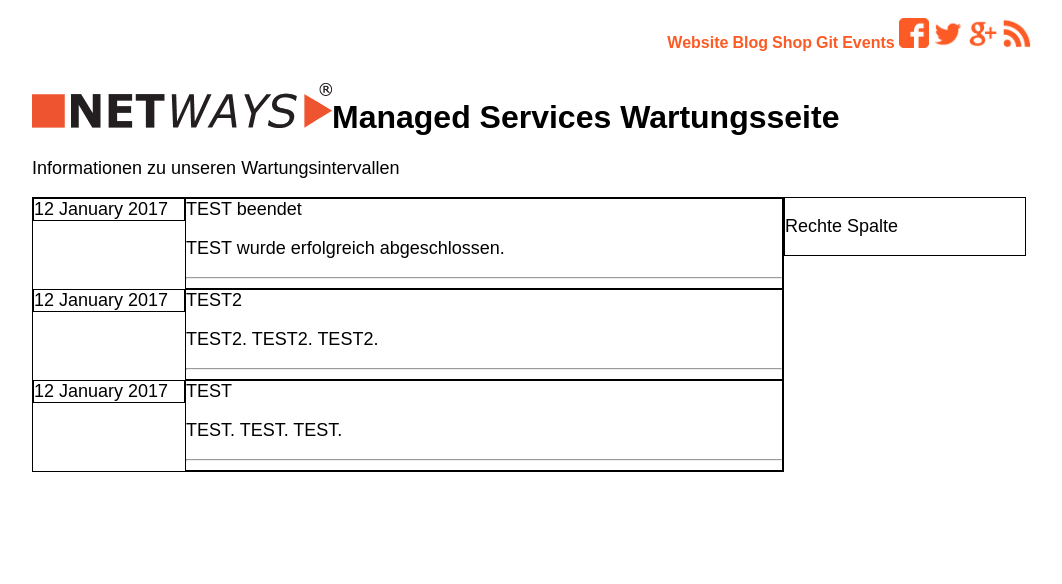
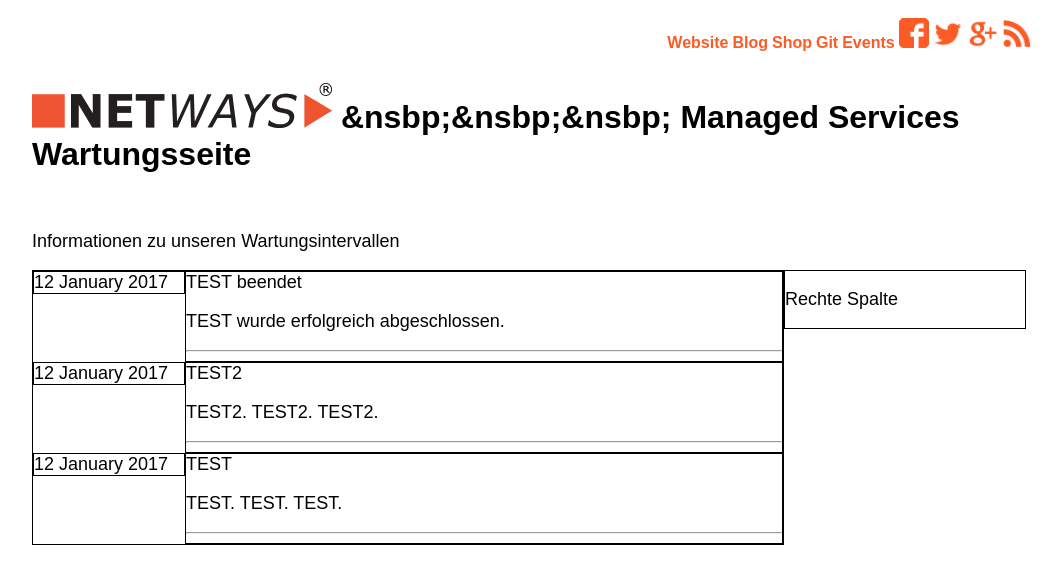
Before and after one commit to Storagegirl/storagegirl.github.io, a Jekyll site: the page built from index.html, in a window 1280 px wide. Shown: the top 584 px of the page, without its empty margins (108-1170 px from the left). Built offline with Jekyll 4.4.1, drawn with Linux system fonts in a browser that asks for light colours.

Commit message:
Update index.html

```diff
--- a/index.html
+++ b/index.html
@@ -18,7 +18,8 @@
 	</div>
 
 	<div class=boxheader>
-	<h1><img src="NETWAYS_Logo_RGB_transparent_schwarz_72dpi.png" style="width: 300px; height: 45px">Managed Services Wartungsseite</h1>
+	<h1><img src="NETWAYS_Logo_RGB_transparent_schwarz_72dpi.png" style="width: 300px; height: 45px"> &nsbp;&nsbp;&nsbp; Managed Services Wartungsseite</h1>
+	<br>
 	<p>Informationen zu unseren Wartungsintervallen</p>
 	</div>
 
```
